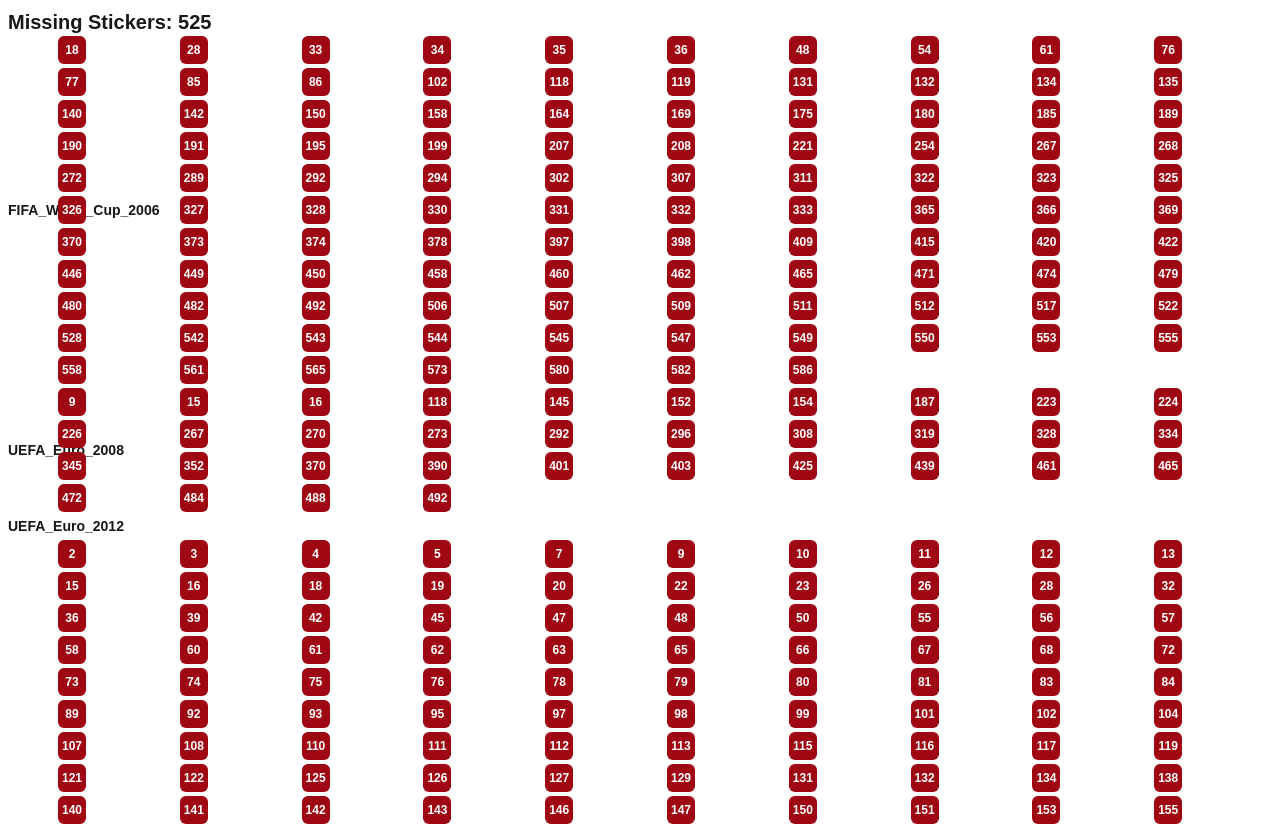
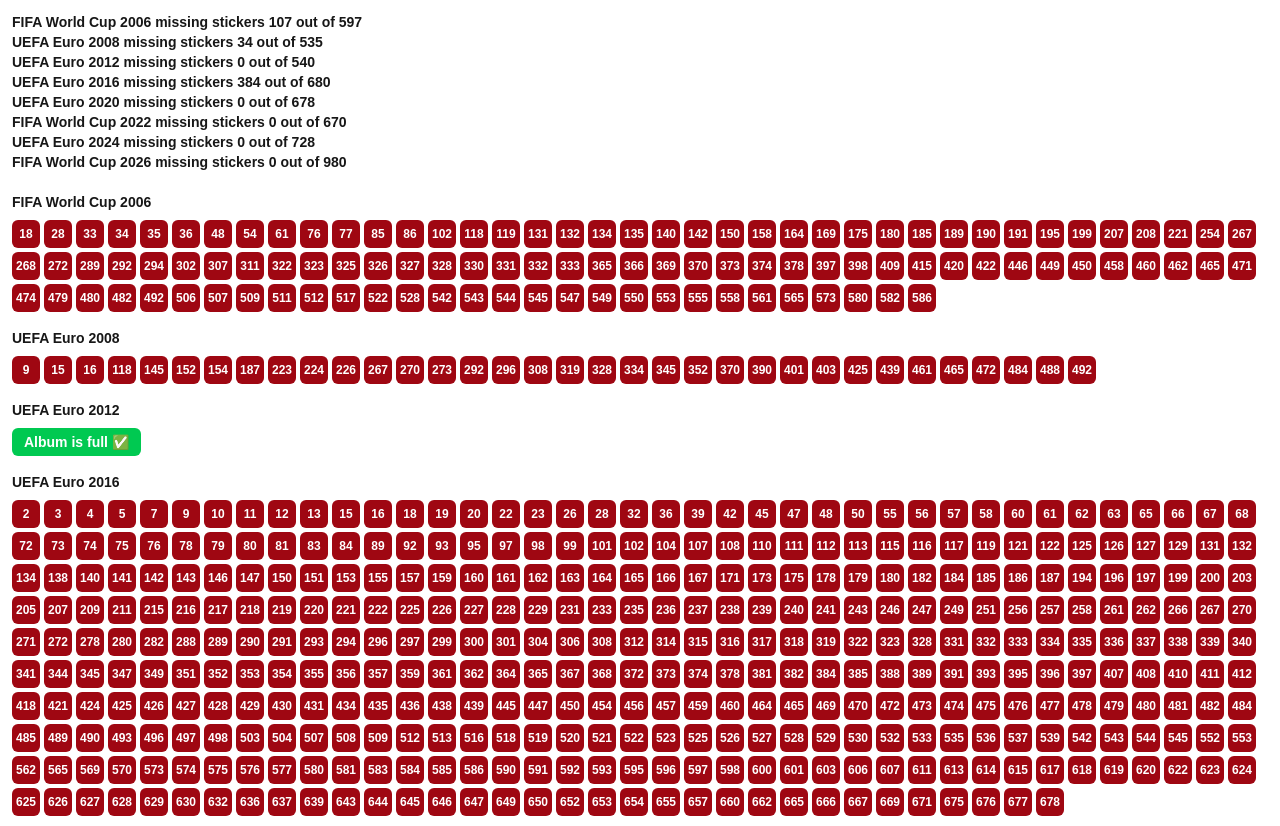
Before and after one commit to bokonastovski/world-cup-sticker, a Next.js app: page / in a window 1280 px wide. Shown: the top 826 px of the page. Built offline with nearby package versions, Linux system fonts and the light colour scheme.

Commit message:
albums_all

```diff
--- a/src/app/page.tsx
+++ b/src/app/page.tsx
@@ -4,11 +4,23 @@
 import { teams } from "@/data/stickers";
 import StickerCard from "@/components/StickerCard";
 
+const albumTotals: Record<string, number> = {
+  FIFA_World_Cup_2006: 597,
+  UEFA_Euro_2008: 535,
+  UEFA_Euro_2012: 540,
+  UEFA_Euro_2016: 680,
+  UEFA_Euro_2020: 678,
+  FIFA_World_Cup_2022: 670,
+  UEFA_Euro_2024: 728,
+  FIFA_World_Cup_2026: 980,
+};
+
 export default function Home() {
   const [found, setFound] = useState<string[]>([]);
 
   useEffect(() => {
     const saved = localStorage.getItem("found");
+
     if (saved) {
       setFound(JSON.parse(saved));
     }
@@ -27,25 +39,47 @@
     localStorage.setItem("found", JSON.stringify(updated));
   };
 
-  const totalStickers = Object.values(teams).reduce(
-    (sum, stickers) => sum + stickers.length,
-    0,
-  );
-
-  const missingStickers = totalStickers - found.length;
+  return (
+    <main className="p-3">
+      {/* Album counters */}
+      <div className="mb-5">
+        {Object.entries(teams).map(([album, stickers]) => {
+          const missing = stickers.filter(
+            (sticker) => !found.includes(`${album}-${sticker}`),
+          ).length;
 
           return (
-    <main className="p-2">
-      <h1 className="text-xl font-bold">Missing Stickers: {missingStickers}</h1>
-      {Object.entries(teams).map(([team, stickers]) => (
-        <div key={team} className="grid grid-cols-[50px_1fr] items-center mb-1">
-          {/* Team label */}
-          <h2 className="text-sm font-bold">{team}</h2>
+            <h2 key={album} className="text-sm font-bold">
+              {album.replaceAll("_", " ")} missing stickers {missing} out of{" "}
+              {albumTotals[album]}
+            </h2>
+          );
+        })}
+      </div>
 
-          {/* Stickers grid */}
-          <div className="grid grid-cols-10 gap-1">
+      {/* Stickers */}
+      {Object.entries(teams).map(([album, stickers]) => {
+        const missing = stickers.filter(
+          (sticker) => !found.includes(`${album}-${sticker}`),
+        ).length;
+
+        return (
+          <div key={album} className="mb-4">
+            <h2 className="text-sm font-bold mb-2">
+              {album.replaceAll("_", " ")}
+            </h2>
+
+            {missing === 0 ? (
+              <button
+                disabled
+                className="px-3 py-1 bg-green-500 text-white rounded-md text-sm font-bold cursor-not-allowed"
+              >
+                Album is full ✅
+              </button>
+            ) : (
+              <div className="flex flex-wrap gap-1">
                 {stickers.map((sticker) => {
-              const uniqueId = `${team}-${sticker}`;
+                  const uniqueId = `${album}-${sticker}`;
 
                   return (
                     <StickerCard
@@ -57,8 +91,10 @@
                   );
                 })}
               </div>
+            )}
           </div>
-      ))}
+        );
+      })}
     </main>
   );
 }
```
Lines whose indentation alone changed are shown as unchanged.
